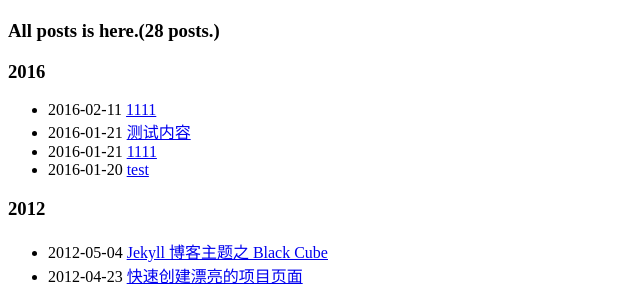
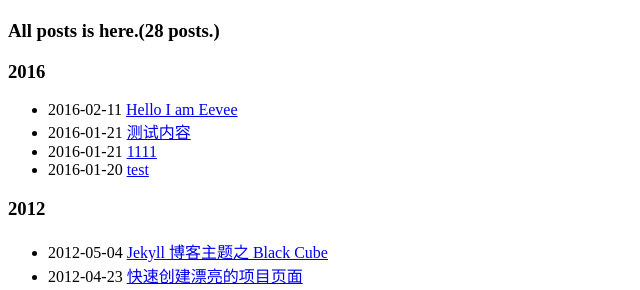
Before and after one commit to pizn/pizn.github.com, a Jekyll site: the page built from archives.html, in a window 1280 px wide. Shown: the top 290 px of the page, without its empty margins (0-640 px from the left). Built offline with Jekyll 4.4.1, drawn with Linux system fonts in a browser that asks for light colours; nearby versions of some CDN libraries; some web fonts are replaced; library files that are not in the unit come from our copies; comment, search, counter and statistics services are not loaded.

Commit message:
[log]: Update post

```diff
--- a/_posts/test2-123/2016-02-11-heel.md
+++ b/_posts/test2-123/2016-02-11-heel.md
@@ -1,7 +1,8 @@
 ---
 layout: post
-title: 1111
-description: 111
+title: Hello I am Eevee
+description: Test.
+
 ---
 # Hello Eevee!
 
```
